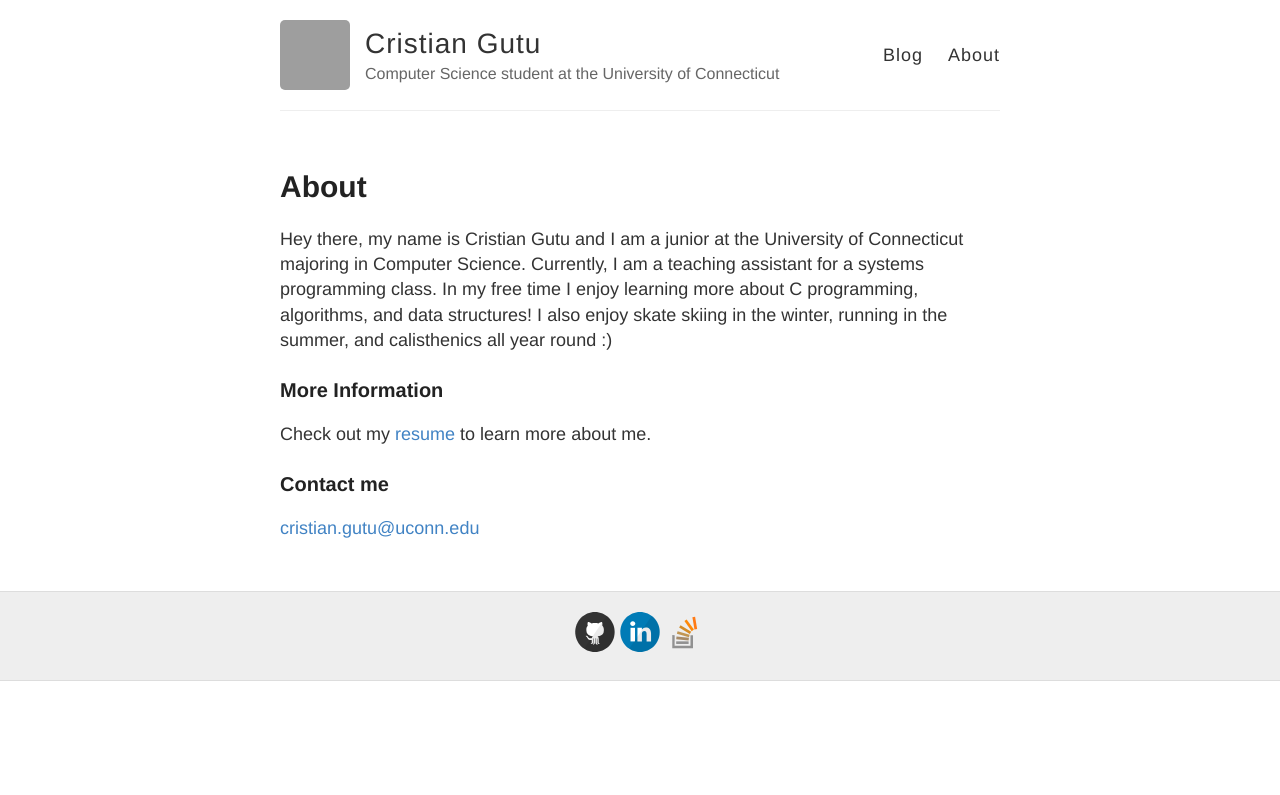
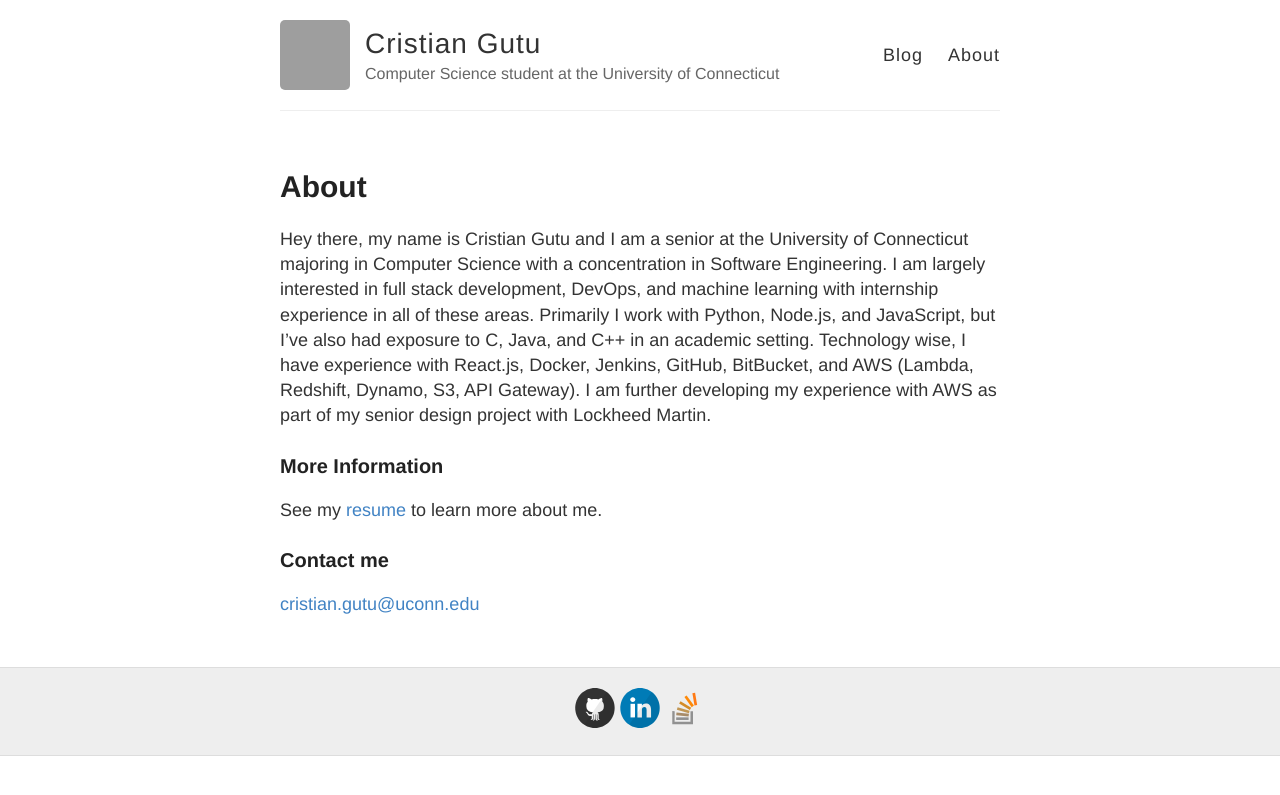
Before and after one commit to gutucristian/gutucristian.github.io, a Jekyll site: the page built from about.md, in a window 1280 px wide. Shown: the top 795 px of the page. Built offline with Jekyll 4.4.1, drawn with Linux system fonts in a browser that asks for light colours; grey boxes are pictures that could not be loaded.

Commit message:
Update about.md

```diff
--- a/about.md
+++ b/about.md
@@ -3,11 +3,11 @@ layout: page
 title: About
 permalink: /about/
 ---
-Hey there, my name is Cristian Gutu and I am a junior at the University of Connecticut majoring in Computer Science. Currently, I am a teaching assistant for a systems programming class. In my free time I enjoy learning more about C programming, algorithms, and data structures! I also enjoy skate skiing in the winter, running in the summer, and calisthenics all year round :)
+Hey there, my name is Cristian Gutu and I am a senior at the University of Connecticut majoring in Computer Science with a concentration in Software Engineering. I am largely interested in full stack development, DevOps, and machine learning with internship experience in all of these areas. Primarily I work with Python, Node.js, and JavaScript, but I've also had exposure to C, Java, and C++ in an academic setting. Technology wise, I have experience with React.js, Docker, Jenkins, GitHub, BitBucket, and AWS (Lambda, Redshift, Dynamo, S3, API Gateway). I am further developing my experience with AWS as part of my senior design project with Lockheed Martin.
 
 ### More Information
 
-Check out my [resume](https://drive.google.com/file/d/1iDJ8Q8042qowMKm3wbqb_DWiHsd1X2sM/view?usp=sharing) to learn more about me.
+See my [resume](https://docs.google.com/document/d/1pEbZluY3q7cV-g2ByGuHqiM-l4PWSKM5soD0-XVGMt0/edit?usp=sharing) to learn more about me.
 
 ### Contact me
 
```
